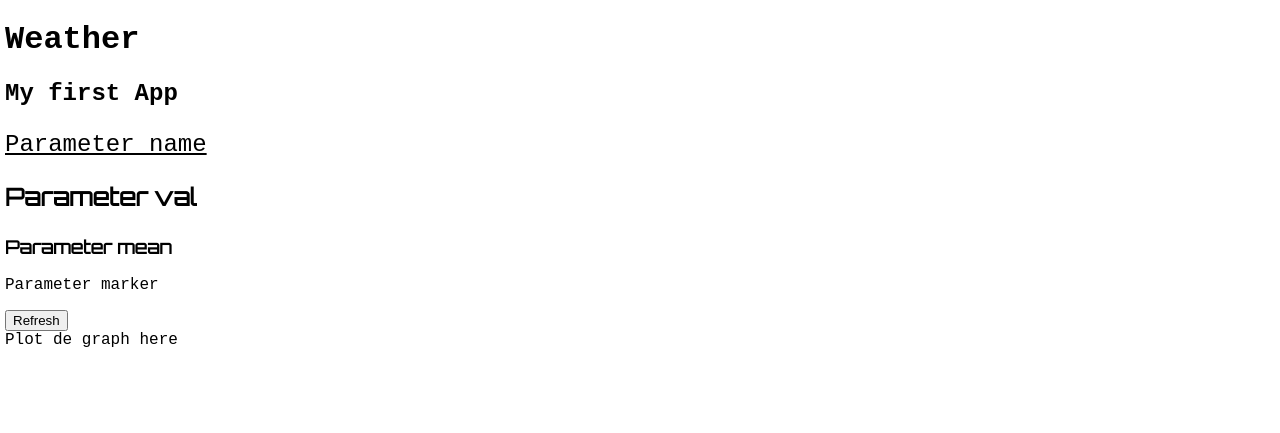
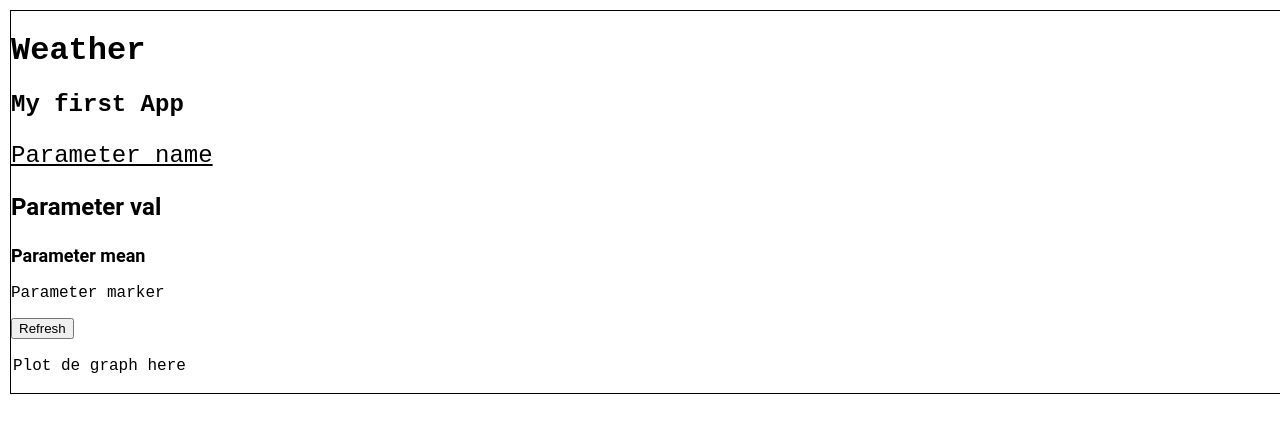
Before and after one commit to janrutger/Rest-server, a Flask app: template templates/index.html in a window 1280 px wide. Shown: the top 433 px of the page. Run offline with Flask 2, Linux system fonts and the light colour scheme; the template is opened without the code that fills it, so the values that code supplies are empty; some libraries are stand-ins or nearby versions.

Commit message:
More CSS

```diff
--- a/server.py
+++ b/server.py
@@ -68,6 +68,7 @@ def query_slice(output, endtime, hours, marker, station_id, parameter):
     start = end - timedelta(hours=int(hours))
     print("Start query")
     selection = Sensor_data.objects(station_id=station_id, parameter=parameter, time_for__gte=start, time_for__lte=end)
+    print(selection.explain())
 
     if not selection():
         result = {"ERROR" : {"OUTPUT"    : output,
--- a/static/index.css
+++ b/static/index.css
@@ -1,9 +1,8 @@
 body {
-    width: 1280px;
-    margin: 0px;
-    margin-left: 5px;
-    margin-top: 0px;
+    width: 1290px;
+    margin: 10px;
     font-family: 'Courier New', Courier, monospace;
+    border: 1px solid black;
 
 }
 
@@ -15,92 +14,58 @@ body {
 }
 
 .station {
-    border:0px solid black;
+    border:1px solid black;
     background-color: rgb(255, 255, 255);
     padding: 4px;
     text-align: left;
 }
 
 .parameter {
-    border:0px solid black;
+    border:0px solid rgb(143, 70, 70);
     background-color: rgb(255, 255, 255);
+    height: 235px;
+    padding: 2px;
 }
 
 .numbers {
-    padding: 2px;
     border: 1px solid black;
     width: 400px;
+    height: 230px;
     float: left;
+    text-align: center;
+}
+
+.buttons {
+    /*margin: 10px;*/
 }
 
 .graph {
-    border:0px solid black;
-    width: 840px;
+    border:1px solid black;
+    width: 850px;
+    height: 230px;
     float: right;
+
 }
 
-#PlotGraph {
-    margin-block-start: 0px;
-    margin-block-end: 0px;
+
+#PlotGraph, #PlotGraph1, #PlotGraph2 {
+    align-items: center;
+    padding: 2px;
 }
 
-#parmName {
+#parmName, #parmName1,#parmName2 {
     font-size: x-large;
     text-decoration: underline;
 }
 
-#parmValue {
-    font-family: 'Orbitron';
+#parmValue, #parmValue1, #parmValue2 {
+    font-family: 'roboto';
     font-size: x-large;
     font-weight: bolder;
 }
 
-#parmMean {
-    font-family: 'Orbitron';
+#parmMean, #parmMean1, #parmMean2 {
+    font-family: 'roboto';
     font-size: large;
     font-weight: bold;
 }
-
-#PlotGraph1 {
-    margin-block-start: 0px;
-    margin-block-end: 0px;
-}
-
-#parmName1 {
-    font-size: x-large;
-    text-decoration: underline;
-}
-
-#parmValue1 {
-    font-family: 'Orbitron';
-    font-size: x-large;
-    font-weight: bolder;
-}
-
-#parmMean1 {
-    font-family: 'Orbitron';
-    font-size: large;
-    font-weight: bold;
-}
-
-#PlotGraph2 {
-    margin-block-start: 0px;
-    margin-block-end: 0px;
-}
-
-#parmName2 {
-    font-size: x-large;
-    text-decoration: underline;
-}
-
-#parmValue2 {
-    font-family: 'Orbitron';
-    font-size: x-large;
-    font-weight: bolder;
-}
-
-#parmMean2 {
-    font-family: 'Orbitron';
-    font-size: large;
-    font-weight: bold;
-}
--- a/static/index.js
+++ b/static/index.js
@@ -119,4 +119,4 @@ refresh(2);
 
 refreshTimer = setInterval(function() {refresh(2);
                                 refresh(1);
-                                refresh(0);}, 900000);
+                                refresh(0);}, 450000);
```
Also changed, not shown: static/index.html (+11 -12 lines).
